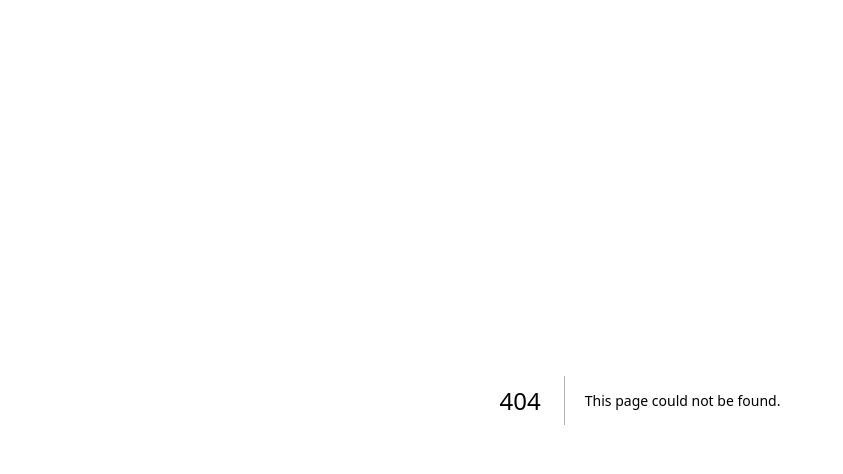
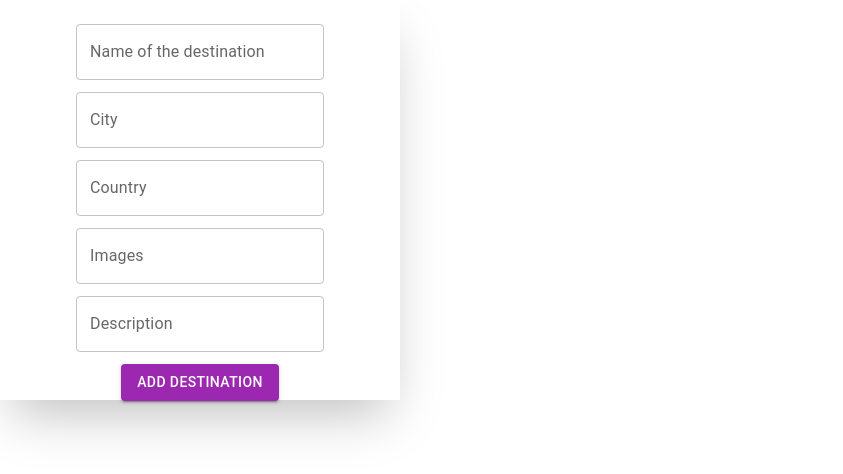
Before and after one commit to snepal094/Travel-Bucket-List-App, a Next.js app in the folder frontend/: page /add-destination in a window 1280 px wide. Before the commit this address had no page. Shown: the top 474 px of the page, without its empty margins (0-843 px from the left). Built offline with nearby package versions, Linux system fonts and the light colour scheme.

Commit message:
add destination skeleton

```diff
--- a/frontend/app/(auth)/register/page.js
+++ b/frontend/app/(auth)/register/page.js
@@ -160,3 +160,5 @@ const Register = () => {
 };
 
 export default Register;
+
+//TODO password visibility, drop down menu
--- /dev/null
+++ b/frontend/app/(center)/add-destination/page.js
@@ -0,0 +1,116 @@
+'use client';
+
+import { addDestinationValidationSchema } from '@/validation-schema/add.destination.validation.schema';
+import {
+  Box,
+  Button,
+  FormControl,
+  FormHelperText,
+  TextField,
+} from '@mui/material';
+import axios from 'axios';
+import { Formik } from 'formik';
+import { useRouter } from 'next/navigation';
+import React from 'react';
+
+const AddDestination = () => {
+  const router = useRouter();
+  return (
+    <Box>
+      <Formik
+        initialValues={{
+          name: '',
+          city: '',
+          country: '',
+          images: [],
+          description: '',
+        }}
+        validationSchema={addDestinationValidationSchema}
+        onSubmit={async (values) => {
+          console.log(values);
+          try {
+            const token = localStorage.getItem('token'); // Retrieve token
+            if (!token) {
+              console.error('Token not found');
+              return;
+            }
+
+            const response = await axios.post(
+              'http://localhost:8888/destination/add',
+              values,
+              {
+                headers: {
+                  Authorization: `Bearer ${token}`,
+                },
+              }
+            );
+            router.push('/');
+          } catch (error) {
+            console.log('error occurred');
+          }
+        }}
+      >
+        {(formik) => {
+          return (
+            <form
+              onSubmit={formik.handleSubmit}
+              className="h-screen w-full flex flex-col items-center shadow-2xl px-8 py-6 gap-3 max-w-[400px] max-h-[400px]"
+            >
+              <FormControl>
+                <TextField
+                  label="Name of the destination"
+                  {...formik.getFieldProps('name')}
+                />
+                {formik.touched.name && formik.errors.name ? (
+                  <FormHelperText error>{formik.errors.name}</FormHelperText>
+                ) : null}
+              </FormControl>
+
+              <FormControl>
+                <TextField label="City" {...formik.getFieldProps('city')} />
+                {formik.touched.city && formik.errors.city ? (
+                  <FormHelperText error>{formik.errors.city}</FormHelperText>
+                ) : null}
+              </FormControl>
+
+              <FormControl>
+                <TextField
+                  label="Country"
+                  {...formik.getFieldProps('country')}
+                />
+                {formik.touched.country && formik.errors.country ? (
+                  <FormHelperText error>{formik.errors.country}</FormHelperText>
+                ) : null}
+              </FormControl>
+
+              <FormControl>
+                <TextField label="Images" {...formik.getFieldProps('images')} />
+                {formik.touched.images && formik.errors.images ? (
+                  <FormHelperText error>{formik.errors.images}</FormHelperText>
+                ) : null}
+              </FormControl>
+
+              <FormControl>
+                <TextField
+                  label="Description"
+                  {...formik.getFieldProps('description')}
+                />
+                {formik.touched.description && formik.errors.description ? (
+                  <FormHelperText error>
+                    {formik.errors.description}
+                  </FormHelperText>
+                ) : null}
+              </FormControl>
+
+              <Button type="submit" variant="contained" color="secondary">
+                Add Destination
+              </Button>
+            </form>
+          );
+        }}
+      </Formik>
+    </Box>
+  );
+};
+
+export default AddDestination;
--- /dev/null
+++ b/frontend/validation-schema/add.destination.validation.schema.js
@@ -0,0 +1,9 @@
+import countries from '@/constants/countries';
+import * as Yup from 'yup';
+
+export const addDestinationValidationSchema = Yup.object({
+  name: Yup.string().trim().required().max(50),
+  city: Yup.string().trim().required().max(50),
+  country: Yup.string().oneOf(countries).required(),
+  description: Yup.string().required().trim().min(10).max(1000),
+});
```
